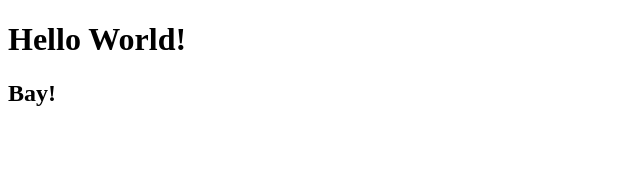
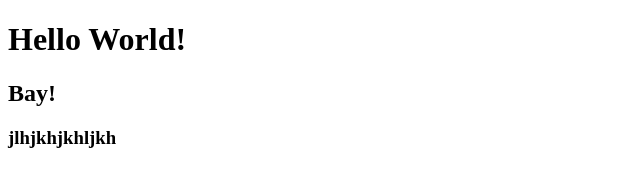
Before and after one commit to losanov/project01, a plain HTML site: page index.html in a window 1280 px wide. Shown: the whole page, without its empty margins (0-640 px from the left). Drawn offline with Linux system fonts and the light colour scheme.

Commit message:
riweorwerwerwe

```diff
--- a/index.html
+++ b/index.html
@@ -10,6 +10,7 @@
 
     <h1>Hello World!</h1>
     <h2>Bay!</h2>
+    <h3>jlhjkhjkhljkh</h3>
 
 </body>
 </html>
```
